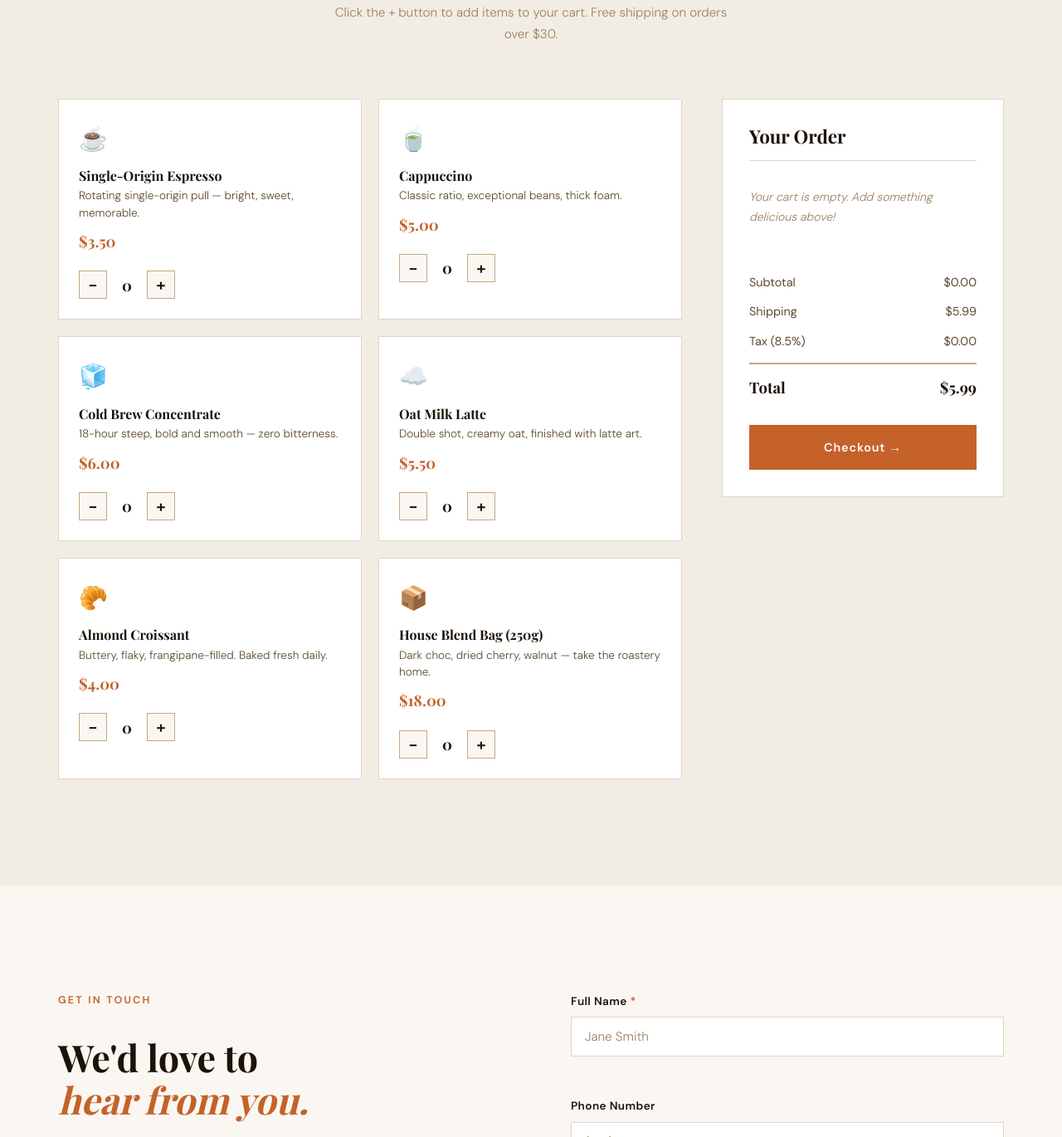
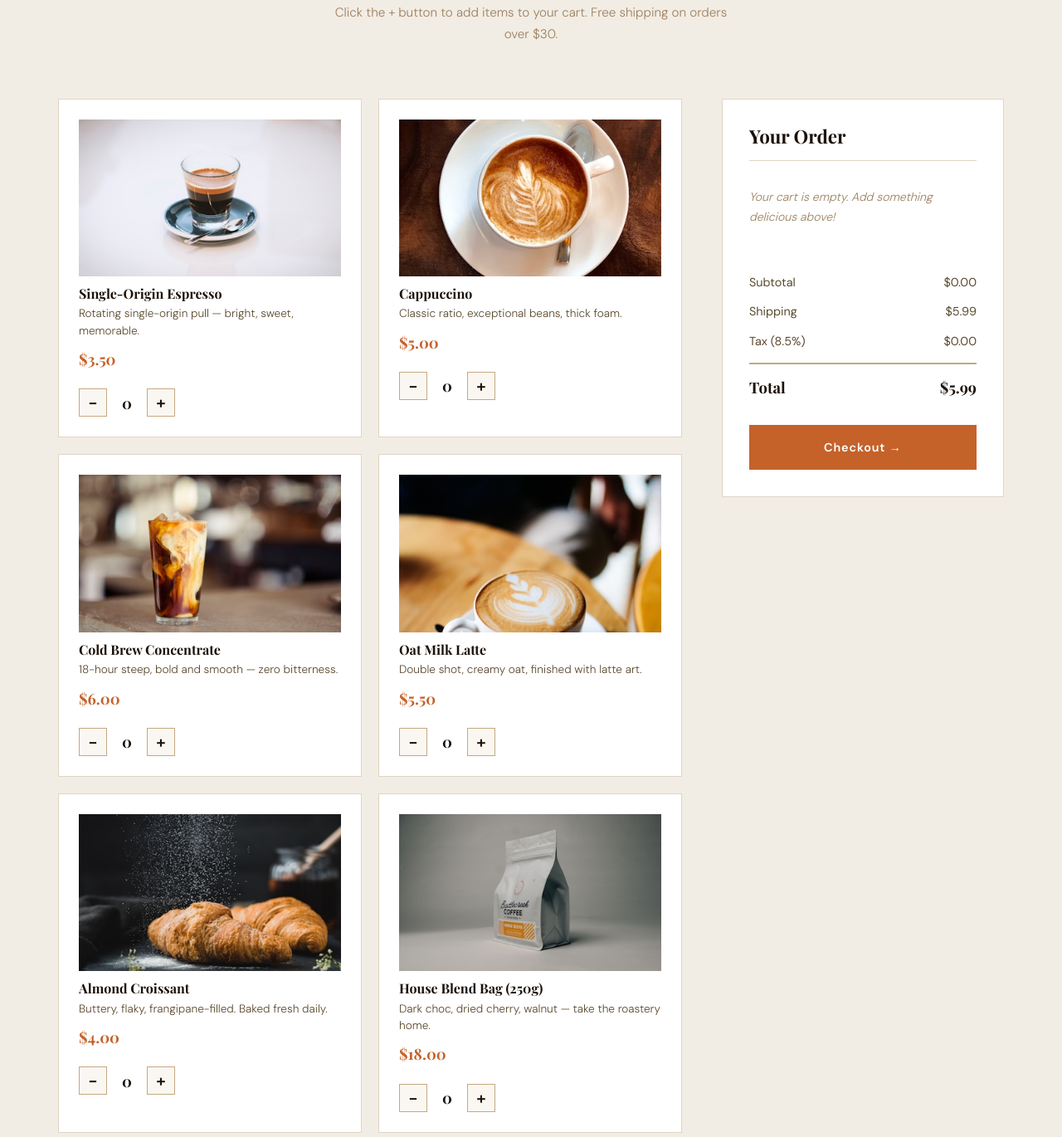
Before and after one commit to Voleran/final_project, a plain HTML site: page index.html in a window 1280 px wide. Shown: the part 2976-4346 px from the top of the page at 83% size. Drawn offline with nearby package versions, Linux system fonts and the light colour scheme; a web font is replaced by a local one.

Commit message:
Add files via upload

```diff
--- a/index.html
+++ b/index.html
@@ -210,7 +210,7 @@
                for validation and accessibility — JS will populate these at runtime -->
 
           <div class="product-card" data-product-id="0" data-price="3.50" data-name="Single-Origin Espresso">
-            <div class="product-card-icon">☕</div>
+            <img src="images/espresso.jpg" alt="Single-Origin Espresso in a small white cup" class="product-card-img" />
             <div class="product-card-info">
               <h3>Single-Origin Espresso</h3>
               <p>Rotating single-origin pull — bright, sweet, memorable.</p>
@@ -224,7 +224,7 @@
           </div>
 
           <div class="product-card" data-product-id="1" data-price="5.00" data-name="Cappuccino">
-            <div class="product-card-icon">🍵</div>
+            <img src="images/cappuccino.jpg" alt="Cappuccino with thick foam in a ceramic cup" class="product-card-img" />
             <div class="product-card-info">
               <h3>Cappuccino</h3>
               <p>Classic ratio, exceptional beans, thick foam.</p>
@@ -238,7 +238,7 @@
           </div>
 
           <div class="product-card" data-product-id="2" data-price="6.00" data-name="Cold Brew Concentrate">
-            <div class="product-card-icon">🧊</div>
+            <img src="images/cold-brew.jpg" alt="Cold brew coffee over ice in a glass" class="product-card-img" />
             <div class="product-card-info">
               <h3>Cold Brew Concentrate</h3>
               <p>18-hour steep, bold and smooth — zero bitterness.</p>
@@ -252,7 +252,7 @@
           </div>
 
           <div class="product-card" data-product-id="3" data-price="5.50" data-name="Oat Milk Latte">
-            <div class="product-card-icon">☁️</div>
+            <img src="images/oat-latte.jpg" alt="Oat milk latte with latte art in a glass" class="product-card-img" />
             <div class="product-card-info">
               <h3>Oat Milk Latte</h3>
               <p>Double shot, creamy oat, finished with latte art.</p>
@@ -266,7 +266,7 @@
           </div>
 
           <div class="product-card" data-product-id="4" data-price="4.00" data-name="Almond Croissant">
-            <div class="product-card-icon">🥐</div>
+            <img src="images/croissant.jpg" alt="Flaky almond croissant with toasted almond flakes" class="product-card-img" />
             <div class="product-card-info">
               <h3>Almond Croissant</h3>
               <p>Buttery, flaky, frangipane-filled. Baked fresh daily.</p>
@@ -280,7 +280,7 @@
           </div>
 
           <div class="product-card" data-product-id="5" data-price="18.00" data-name="House Blend Bag (250g)">
-            <div class="product-card-icon">📦</div>
+            <img src="images/house-blend.jpg" alt="250g bag of Ember and Roast house blend coffee beans" class="product-card-img" />
             <div class="product-card-info">
               <h3>House Blend Bag (250g)</h3>
               <p>Dark choc, dried cherry, walnut — take the roastery home.</p>
@@ -330,8 +330,10 @@
           <div class="checkout-confirm" id="checkout-confirm" aria-live="polite" hidden>
             <p class="confirm-icon">🎉</p>
             <p class="confirm-heading">Order placed!</p>
+            <p class="confirm-sub-label">You ordered:</p>
+            <ul class="confirm-items-list" id="confirm-items-list"></ul>
             <p id="confirm-total-msg"></p>
-            <p class="confirm-sub">Thank you for your order. We'll have it ready shortly.</p>
+            <p class="confirm-sub">Thank you! We'll have your order ready shortly.</p>
           </div>
 
           <!-- Empty cart warning (hidden until triggered) -->
```
Also changed, not shown: images/cappuccino.jpg (added), images/cold-brew.jpg (added), images/croissant.jpg (added), images/espresso.jpg (added), images/house-blend.jpg (added), images/oat-latte.jpg (added).
